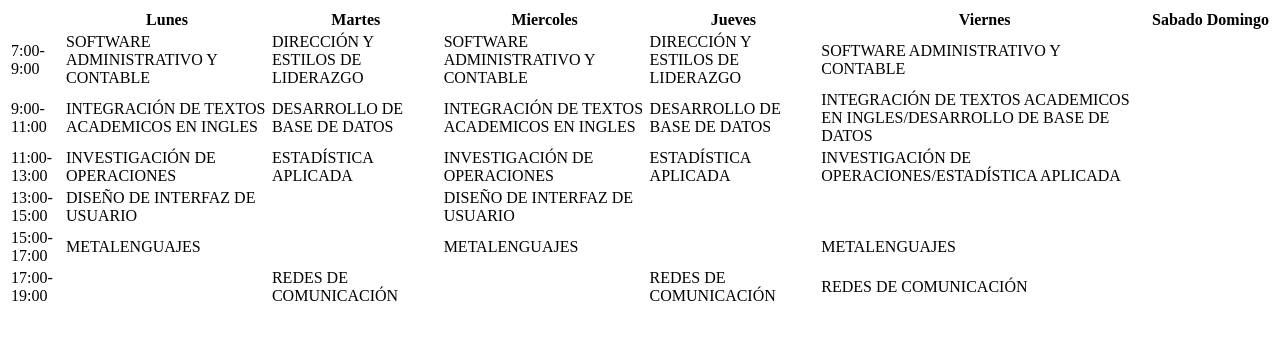
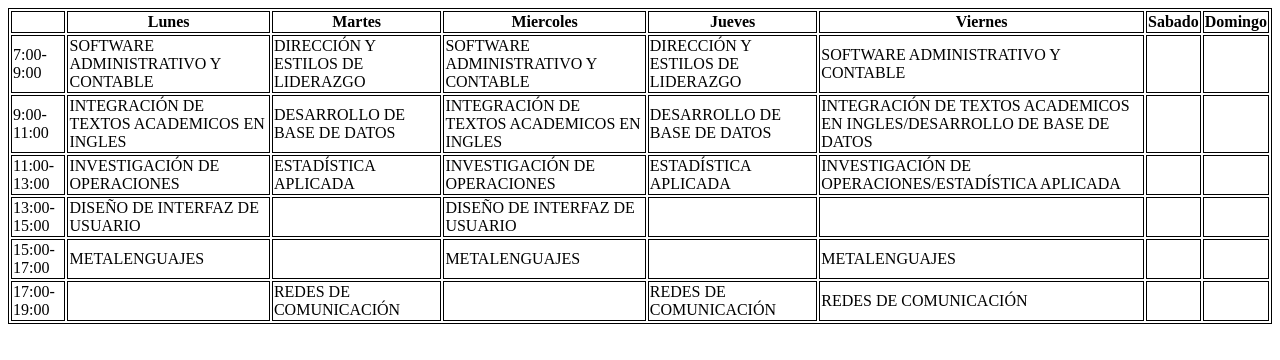
Before and after one commit to akiandres/akiandres.github.io, a plain HTML site: page horario.html in a window 1280 px wide. Drawn offline with Linux system fonts and the light colour scheme.

Commit message:
Update horario.html

```diff
--- a/horario.html
+++ b/horario.html
@@ -6,7 +6,7 @@
     <title>MI HORARIO</title>
      <style>
         table, th, td {
-  border:1px black;
+  border:1px solid black;
 }
     </style>
 </head>
```
